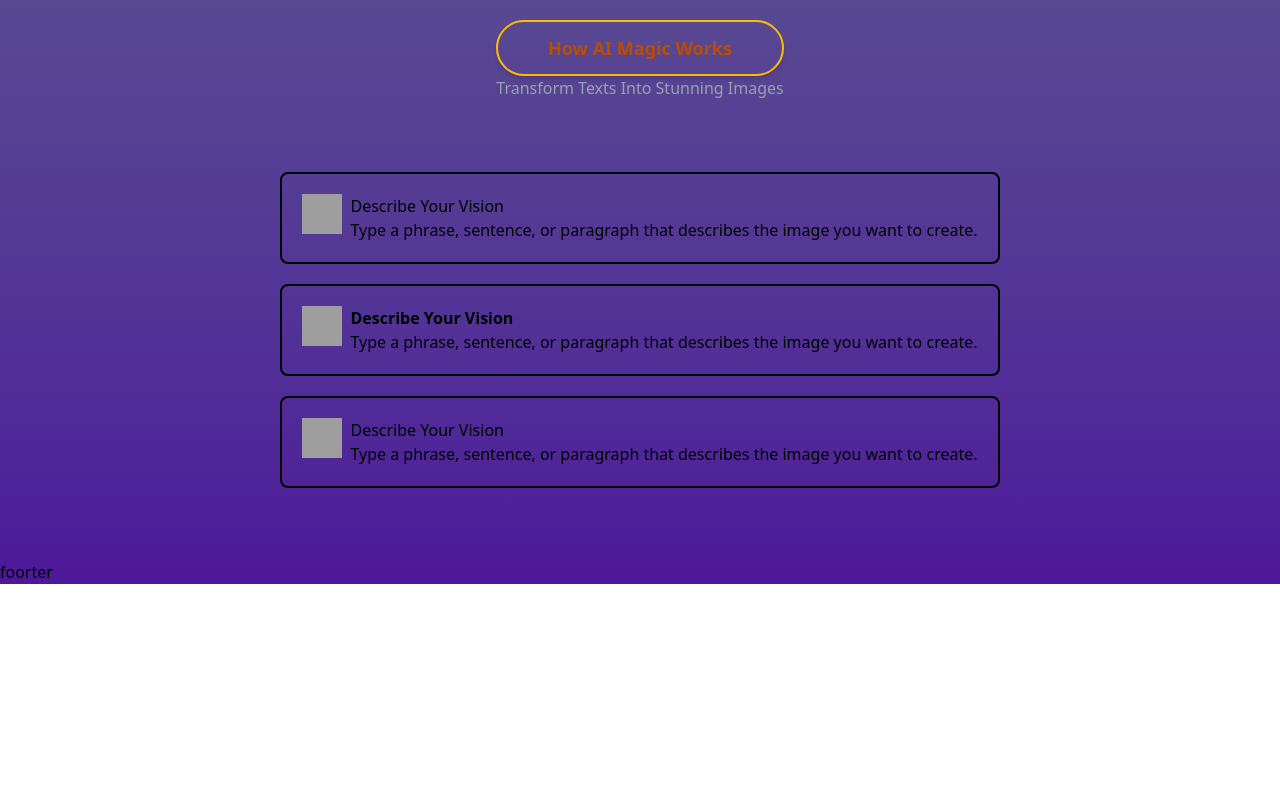
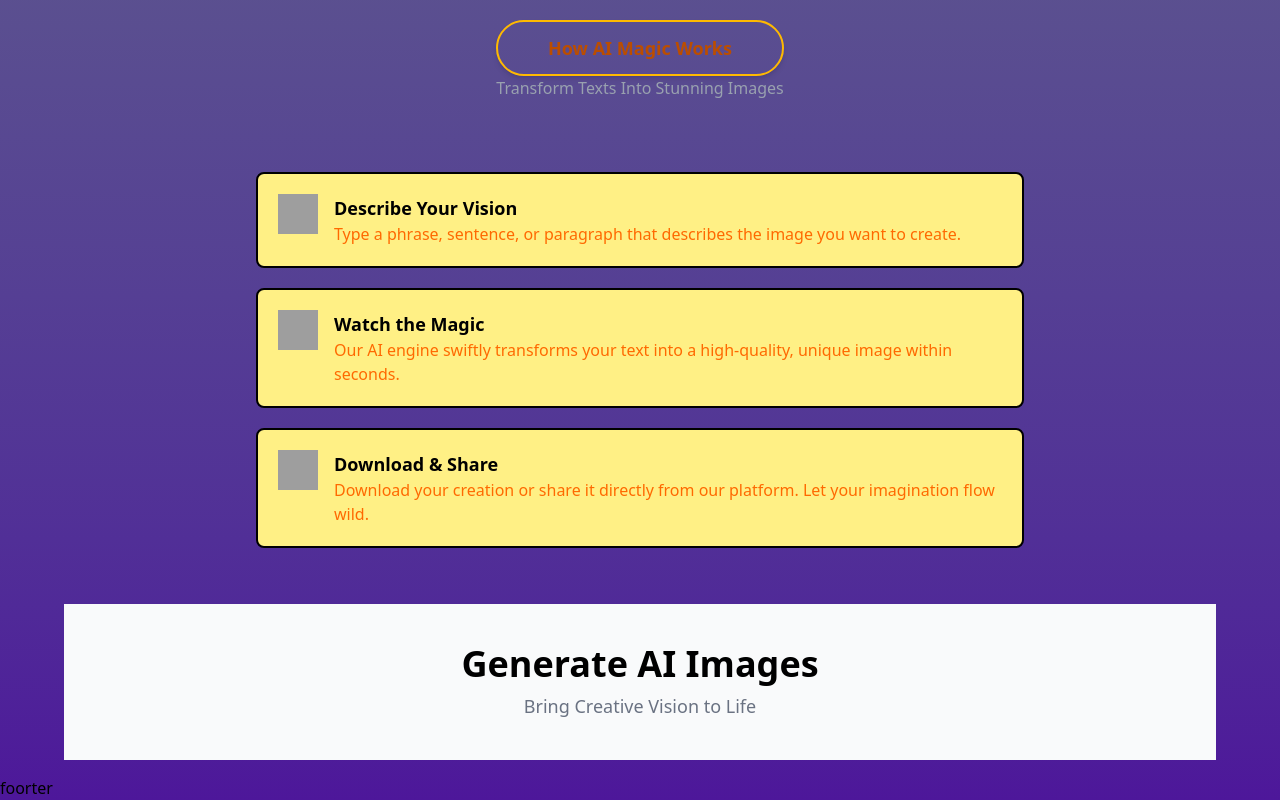
Before and after one commit to Anant123n/text-ai-image, a React (Vite) app in the folder client/: page / in a window 1280 px wide. Shown: the part 720-1520 px from the top of the page. Before the commit the page ends 1304 px from the top, so only its background shows below. Built offline with nearby package versions, Linux system fonts and the light colour scheme; grey boxes are pictures that could not be loaded.

Commit message:
updating frontend

```diff
--- a/client/src/components/Header.jsx
+++ b/client/src/components/Header.jsx
@@ -62,34 +62,51 @@ const Header = () => {
         <div className='text-gray-400'>Transform Texts Into Stunning Images</div>
       </div>
 
-      <div className='w-auto h-auto my-10 flex flex-col gap-5 items-center justify-center  p-4'>
+<div className='w-auto h-auto my-10 flex flex-col gap-5 items-center justify-center p-4'>
 
-        <div className='flex border-2 p-5 gap-2 rounded-lg'>
+  {/* Step 1 */}
+  <div className='flex border-2 p-5 gap-4 rounded-lg w-full max-w-3xl bg-yellow-200 hover:scale-105 transition-all duration-200'>
   <img src='client/src/assets/step_icon_1.svg' alt="" className='h-10 w-10' />
-          <div className='flex flex-col justify-center  '>
-            <div>Describe Your Vision</div>
-            <div>Type a phrase, sentence, or paragraph that describes the image you want to create.</div>
+  <div className='flex flex-col justify-center'>
+    <div className='font-semibold text-lg'>Describe Your Vision</div>
+    <div className='text-orange-500'>
+      Type a phrase, sentence, or paragraph that describes the image you want to create.
+    </div>
   </div>
 </div>
 
-        <div className='flex border-2 p-5 gap-2 rounded-lg'>
-          <img src='client/src/assets/step_icon_1.svg' alt="" className='h-10 w-10' />
-          <div className='flex flex-col justify-center  '>
-            <div className='font-semibold'>Describe Your Vision</div>
-            <div className=''>Type a phrase, sentence, or paragraph that describes the image you want to create.</div>
+{/* Step 2 */}
+<div className='flex border-2 p-5 gap-4 rounded-lg w-full bg-yellow-200 max-w-3xl hover:scale-105 transition-all duration-200'>
+  <img src='client/src/assets/step_icon_2.svg' alt="" className='h-10 w-10' />
+  <div className='flex flex-col justify-center'>
+    <div className='font-semibold text-lg'>Watch the Magic</div>
+    <div className='text-orange-500'>
+      Our AI engine swiftly transforms your text into a high-quality, unique image within seconds.
+    </div>
   </div>
 </div>
 
-        <div className='flex border-2 p-5 gap-2 rounded-lg'>
-          <img src='client/src/assets/step_icon_1.svg' alt="" className='h-10 w-10' />
-          <div className='flex flex-col justify-center  '>
-            <div>Describe Your Vision</div>
-            <div>Type a phrase, sentence, or paragraph that describes the image you want to create.</div>
+{/* Step 3 */}
+<div className='flex border-2 px-5 py-5 gap-4 rounded-lg w-full bg-yellow-200 max-w-3xl hover:scale-105 transition-all duration-200'>
+  <img src='client/src/assets/step_icon_3.svg' alt="" className='h-10 w-10' />
+  <div className='flex flex-col justify-center'>
+    <div className='font-semibold text-lg'>Download & Share</div>
+    <div className='text-orange-500'>
+      Download your creation or share it directly from our platform.
+      Let your imagination flow wild.
+    </div>
+  </div>
 </div>
 </div>
 
 
+   <div className="w-full bg-gray-50 py-10 flex flex-col items-center justify-center text-center">
+  <h2 className="text-3xl md:text-4xl font-bold">Generate AI Images</h2>
+  <p className="text-gray-500 text-lg mt-2">Bring Creative Vision to Life</p>
+  {/* Dummy Image */}
+
 </div>
+
 
 
 
```
Lines whose indentation alone changed are shown as unchanged.
